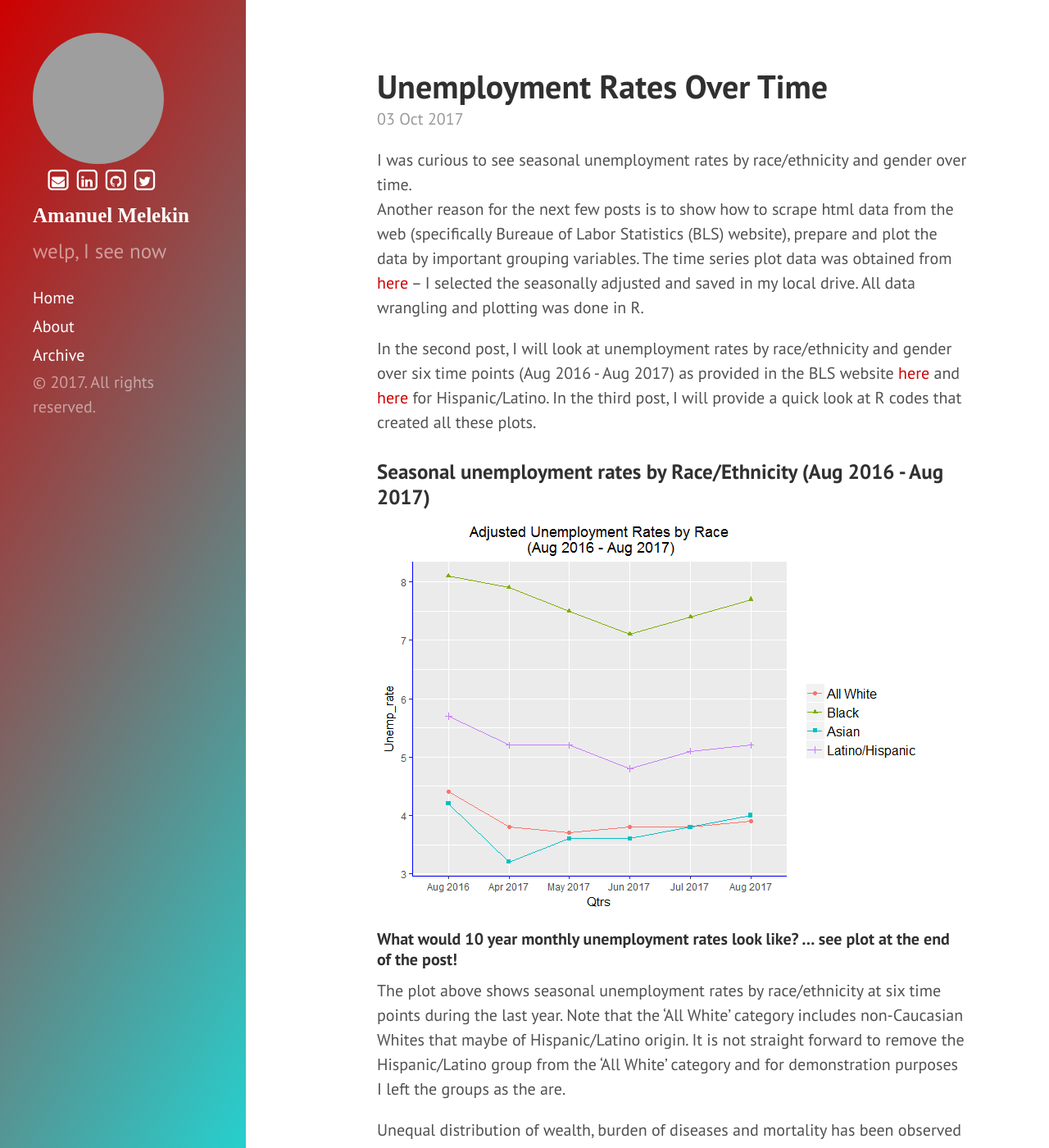
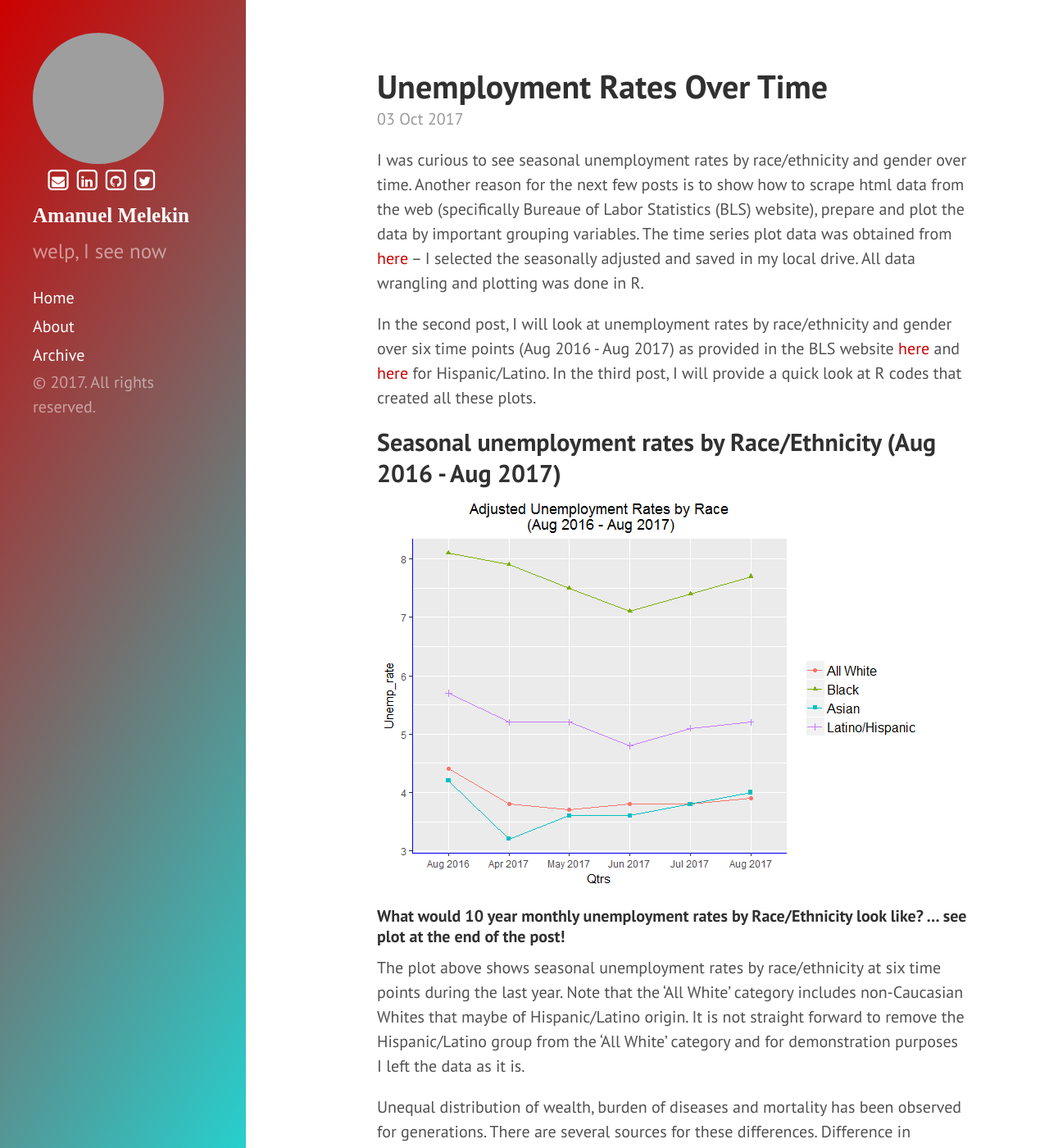
Before and after one commit to azmelekin/azmelekin.github.io, a Jekyll site: the page built from _posts/2017-10-03-unemploymenttrends.md, in a window 1280 px wide and 1400 px high. Shown: the whole window at 82% size. Built offline with Jekyll 4.4.1, drawn with Linux system fonts in a browser that asks for light colours; nearby versions of some CDN libraries; some web fonts are replaced; some of the changed text lies outside the part shown; grey boxes are pictures that could not be loaded.

Commit message:
Update 2017-10-03-unemploymenttrends.md

```diff
--- a/_posts/2017-10-03-unemploymenttrends.md
+++ b/_posts/2017-10-03-unemploymenttrends.md
@@ -6,21 +6,17 @@ excerpt_separator: <!--more-->
 categories: Unemployment
 ---
 
-I was curious to see seasonal unemployment rates by race/ethnicity and gender over time.
-Another reason for the next few posts is to show how to scrape html data from the web (specifically Bureaue of Labor Statistics (BLS) website), prepare and plot the data by important grouping variables. The time series plot data was obtained from [here](https://www.bls.gov/webapps/legacy/cpsatab2.htm) -- I selected the seasonally adjusted and saved in my local drive. All data wrangling and plotting was done in R.
+I was curious to see seasonal unemployment rates by race/ethnicity and gender over time. Another reason for the next few posts is to show how to scrape html data from the web (specifically Bureaue of Labor Statistics (BLS) website), prepare and plot the data by important grouping variables. The time series plot data was obtained from [here](https://www.bls.gov/webapps/legacy/cpsatab2.htm) -- I selected the seasonally adjusted and saved in my local drive. All data wrangling and plotting was done in R.
 
 In the second post, I will look at unemployment rates by race/ethnicity and gender over six time points (Aug 2016 - Aug 2017) as provided in the BLS website [here](https://www.bls.gov/news.release/empsit.t02.htm) and [here](https://www.bls.gov/news.release/empsit.t03.htm)
 for Hispanic/Latino. In the third post, I will provide a quick look at R codes that created all these plots.
 
-### Seasonal unemployment rates by Race/Ethnicity (Aug 2016 - Aug 2017)
-
+## Seasonal unemployment rates by Race/Ethnicity (Aug 2016 - Aug 2017)
 <img src="/images/new%20plot-1.png"/>
-
-##### What would 10 year monthly unemployment rates look like? ... see plot at the end of the post!
+###### What would 10 year monthly unemployment rates by Race/Ethnicity look like? ... see plot at the end of the post!
 <!--more-->
-
 The plot above shows seasonal unemployment rates by race/ethnicity at six time points during the last year. Note that the 'All White'
-category includes non-Caucasian Whites that maybe of Hispanic/Latino origin. It is not straight forward to remove the Hispanic/Latino group from the 'All White' category and for demonstration purposes I left the groups as the are.
+category includes non-Caucasian Whites that maybe of Hispanic/Latino origin. It is not straight forward to remove the Hispanic/Latino group from the 'All White' category and for demonstration purposes I left the data as it is.
 
 Unequal distribution of wealth, burden of diseases and mortality has been observed for generations.
 There are several sources for these differences. Difference in occupational status is one of the sources.
@@ -38,13 +34,9 @@ education, income, wealth and health are related but this relationship maybe dif
 From the plot above it would seem that Asians have lower unemployment rates than Caucasian Whites but once the Latino/Hispanic group is removed from the "All White" group, unemployment rates among Caucasian Whites is likely to be lower than observed in the plot. What is interesting in this plot is that unemployment rates among Hispanic/Latino groups is much lower than unemployment rates among Black/African Americans.
 
 ## A Time Series Plot of seasonal unemployment rates by Race/Ethnicity (2007 - 2017)
-#### What would a plot of unemployment rates for 10 years look like for White, Black and Asian groups?
-
 Unemployment rates for Black/African American groups is almost always two times higher than that of Asians and Whites.
 You can also observe that month to month changes in unemployment are higher in the Asian and Black groups. Why?
-
 <img src="/images/unnamed-chunk-7-1.png"/>
-
 Despite the wide perception (& actual gains in many aspects of life for minorities) about improved experience regarding
 better employment, wealth accumulation and health outcomes, published indicators show consistent
 lag for minorities in general but for Blacks/African Americans in particular. Monthly unemployment rate trends over the last 10 years (as provided in the plot above) show similar rize and decline for each race/ethnic group. What will the plot for the next 10 years look like?
```
